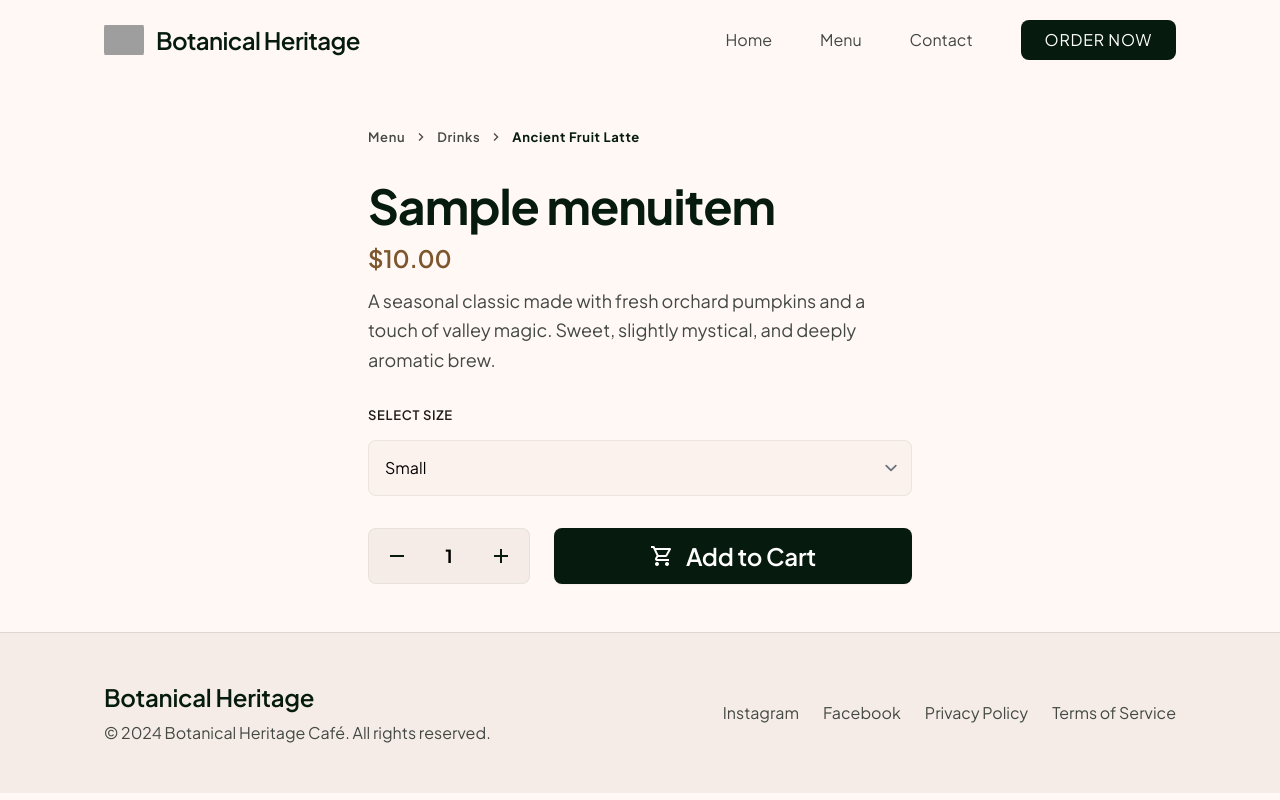
After one commit to sparky9043/sdv_cafe_project, a Django app: page /menu/1/ in a window 1280 px wide. The commit adds this page. Run offline with Django 5.2, Linux system fonts and the light colour scheme; tables that the repository leaves empty hold one stand-in row (values such as "Sample post"); some libraries are stand-ins or nearby versions; grey boxes are pictures that could not be loaded.

Commit message:
feat: create item detail view

```diff
--- /dev/null
+++ b/menu/templates/menu/item_detail.html
@@ -0,0 +1,63 @@
+{% extends 'menu/base.html' %}
+
+{% block main %}
+<main class="pt-32 pb-stack-lg px-margin-mobile md:px-margin-desktop max-w-2xl mx-auto">
+  <!-- Breadcrumb -->
+  <div class="flex items-center gap-2 mb-8 text-on-surface-variant font-label-sm text-label-sm">
+    <span>Menu</span>
+    <span class="material-symbols-outlined text-[16px]">chevron_right</span>
+    <span>Drinks</span>
+    <span class="material-symbols-outlined text-[16px]">chevron_right</span>
+    <span class="text-primary font-bold">Ancient Fruit Latte</span>
+  </div>
+  <!-- Product Details Section -->
+  <div class="flex flex-col">
+    <div class="mb-stack-sm">
+      <h1 class="font-display-lg-mobile md:font-display-lg text-display-lg-mobile md:text-display-lg text-primary mb-2">
+        {{ item.name }}</h1>
+      <div class="text-secondary font-headline-md text-headline-md">${{ item.price }}</div>
+    </div>
+    <p class="text-on-surface-variant font-body-lg text-body-lg mb-8 leading-relaxed">
+      A seasonal classic made with fresh orchard pumpkins and a touch of valley magic. Sweet, slightly mystical, and
+      deeply aromatic brew.
+    </p>
+    <form class="space-y-8">
+      <!-- Size Selection -->
+      <div>
+        <label class="block font-label-sm text-label-sm text-on-surface mb-4 uppercase tracking-wider" for="size">Select
+          Size</label>
+        <select
+          class="w-full h-14 bg-surface-container-low border-outline-variant/30 rounded-lg font-body-md text-body-md px-4 focus:border-primary focus:ring-1 focus:ring-primary transition-all cursor-pointer appearance-none"
+          id="size">
+          <option value="small">Small</option>
+          <option value="medium">Medium</option>
+          <option value="large">Large</option>
+        </select>
+      </div>
+      <!-- Quantity & Actions -->
+      <div class="flex flex-wrap items-center gap-6">
+        <div
+          class="flex items-center bg-surface-container border border-outline-variant/30 rounded-lg overflow-hidden h-14">
+          <button
+            class="w-14 h-full flex items-center justify-center hover:bg-surface-container-high transition-colors text-primary"
+            onclick="adjustQty(-1)" type="button">
+            <span class="material-symbols-outlined">remove</span>
+          </button>
+          <span class="w-12 text-center font-bold text-body-lg" id="qty">1</span>
+          <button
+            class="w-14 h-full flex items-center justify-center hover:bg-surface-container-high transition-colors text-primary"
+            onclick="adjustQty(1)" type="button">
+            <span class="material-symbols-outlined">add</span>
+          </button>
+        </div>
+        <button
+          class="flex-1 bg-primary text-on-primary h-14 rounded-lg font-headline-md text-headline-md flex items-center justify-center gap-3 hover:opacity-90 transition-all shadow-sm"
+          type="submit">
+          <span class="material-symbols-outlined">shopping_cart</span>
+          Add to Cart
+        </button>
+      </div>
+    </form>
+  </div>
+</main>
+{% endblock main %}
--- a/menu/templates/menu/item_list.html
+++ b/menu/templates/menu/item_list.html
@@ -21,7 +21,11 @@
         {% if item.category.name == 'drink' %}
         <div class="flex flex-col gap-2 p-2">
           <div class="flex justify-between items-baseline mb-1">
-            <span class="font-body-lg font-bold">{{ item.name }}</span>
+            <span class="font-body-lg font-bold">
+              <a href="{% url 'menu:item_detail' item.pk %}">
+                {{ item.name }}
+              </a>
+            </span>
             <span class="text-secondary font-semibold">{{ item.price }}</span>
           </div>
           <p class="text-label-sm text-on-surface-variant">{{ item.description }}</p>
--- a/menu/urls.py
+++ b/menu/urls.py
@@ -6,4 +6,5 @@ app_name = "menu"
 urlpatterns = [
     path("", views.MenuHomeView.as_view(), name="home"),
     path("menu/", views.ItemListView.as_view(), name="item_list"),
+    path("menu/<int:pk>/", views.ItemDetailView.as_view(), name="item_detail"),
 ]
--- a/menu/views.py
+++ b/menu/views.py
@@ -1,5 +1,10 @@
 from django.shortcuts import render
-from django.views.generic import TemplateView, ListView
+from django.views.generic import (
+    TemplateView,
+    ListView,
+    FormView,
+    DetailView,
+)
 from .models import MenuItem
 
 
@@ -25,3 +30,9 @@ class ItemListView(ListView):
         context = super().get_context_data(**kwargs)
         context["active_page"] = "item_list"
         return context
+
+
+class ItemDetailView(DetailView):
+    model = MenuItem
+    template_name = "menu/item_detail.html"
+    context_object_name = "item"
```
